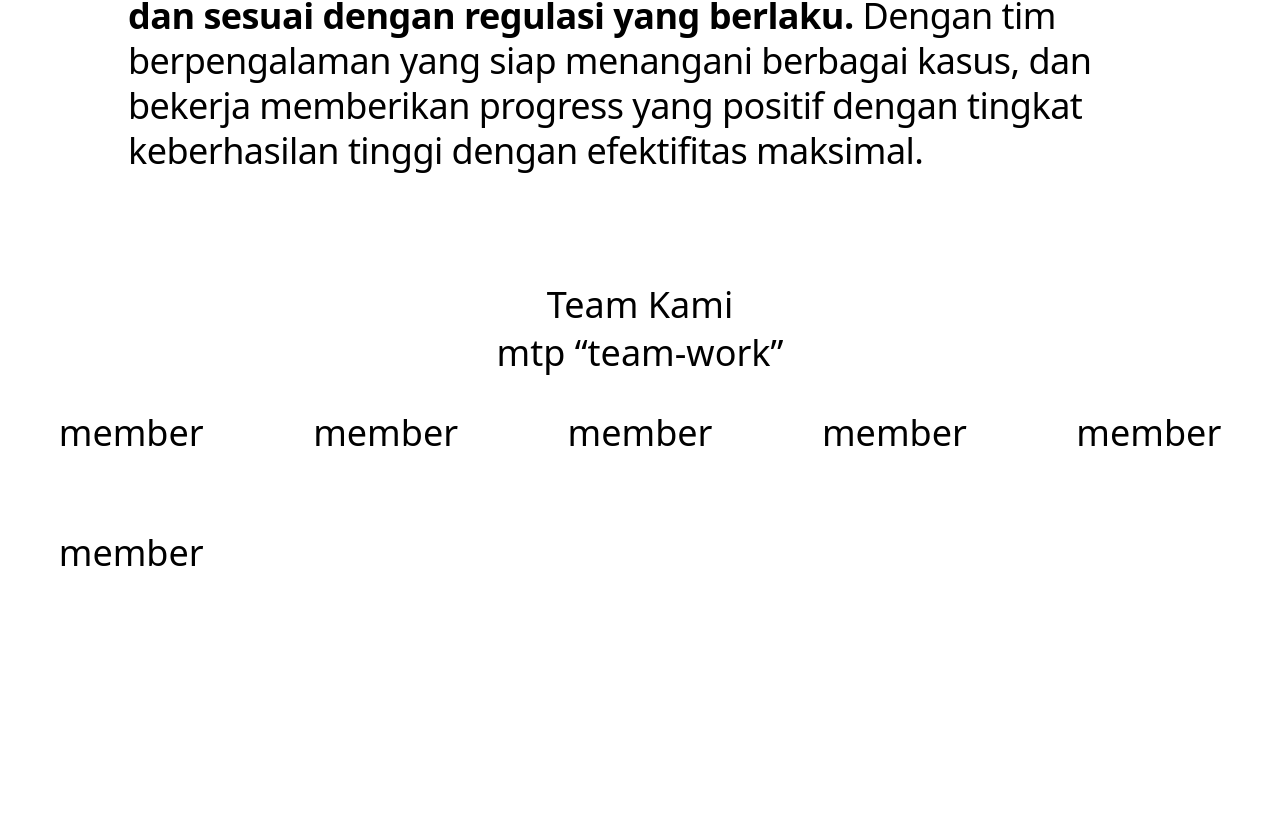
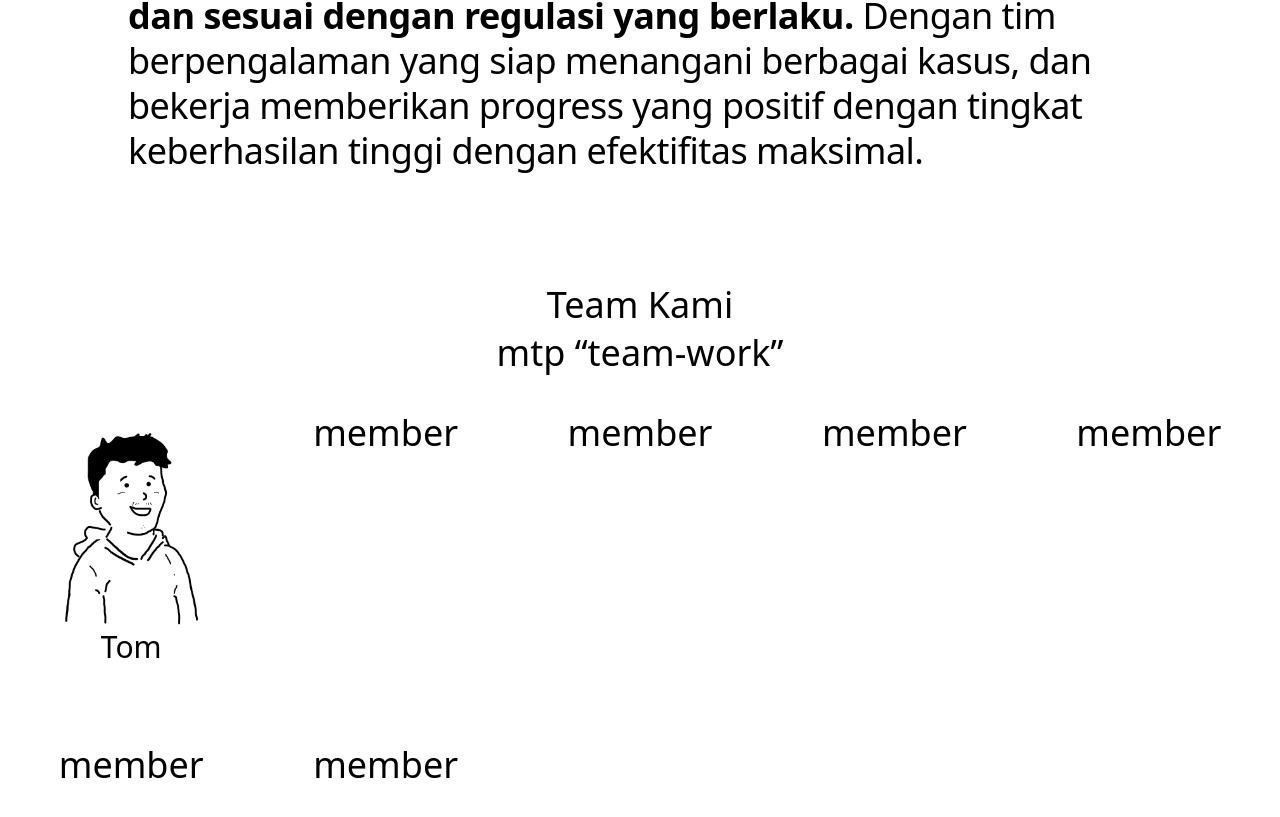
Before and after one commit to MuaraTobaPersada/mtp, a Next.js app: page / in a window 1280 px wide. Shown: the part 932-1749 px from the top of the page. Before the commit the page ends 1585 px from the top, so only its background shows below. Built offline with nearby package versions, Linux system fonts and the light colour scheme.

Commit message:
:lipstick: Tentang > tambah ilustrasi

```diff
--- a/components/aboutus.tsx
+++ b/components/aboutus.tsx
@@ -1,18 +1,28 @@
 import React from "react";
+import Member from "./member";
 
 const AboutUs: React.FC = () => {
   return (
     <section className={`flex flex-col bg-white py-20 text-3xl md:text-4xl`}>
       <div className="container mx-auto px-11">
         <p className="leading-tight max-w-5xl mx-auto text-4xl tracking-tight">
-                    <strong>Kami memberikan layanan penagihan secara profesional dan sesuai dengan regulasi yang berlaku. </strong>
-                    Dengan tim berpengalaman yang siap menangani berbagai kasus, dan bekerja memberikan progress yang positif dengan tingkat keberhasilan tinggi dengan efektifitas maksimal.
+          <strong>
+            Kami memberikan layanan penagihan secara profesional dan sesuai
+            dengan regulasi yang berlaku.{" "}
+          </strong>
+          Dengan tim berpengalaman yang siap menangani berbagai kasus, dan
+          bekerja memberikan progress yang positif dengan tingkat keberhasilan
+          tinggi dengan efektifitas maksimal.
         </p>
       </div>
       <div className="container mx-auto px-11 text-center mt-28">
         <h2>Team Kami</h2>
         <div className="mt-2">mtp &ldquo;team-work&rdquo;</div>
         <div className="mt-10 grid grid-cols-2 md:grid-cols-3 lg:grid-cols-4 xl:grid-cols-5 gap-6 lg:gap-20">
+          <Member
+            id="tom"
+            name="Tom"
+          />
           <div className="">member</div>
           <div className="">member</div>
           <div className="">member</div>
@@ -22,7 +32,7 @@ const AboutUs: React.FC = () => {
         </div>
       </div>
     </section>
-    )
-}
+  );
+};
 
-export default AboutUs
+export default AboutUs;
--- /dev/null
+++ b/components/member.tsx
@@ -0,0 +1,21 @@
+import Image from "next/image";
+import Link from "next/link";
+
+interface Props {
+  id: string;
+  name: string;
+}
+
+const Member: React.FC<Props> = ({ id, name}) => (
+  <div>
+    <Image
+      src={`/assets/team/mtp_faces_${id}.png`}
+      alt={name}
+      width={1366}
+      height={1555}
+    />
+    <div className="text-2xl xl:text-3xl">{name}</div>
+  </div>
+);
+
+export default Member;
```
Also changed, not shown: public/assets/team/mtp_faces_tom.png (added). Lines whose indentation alone changed are shown as unchanged.
